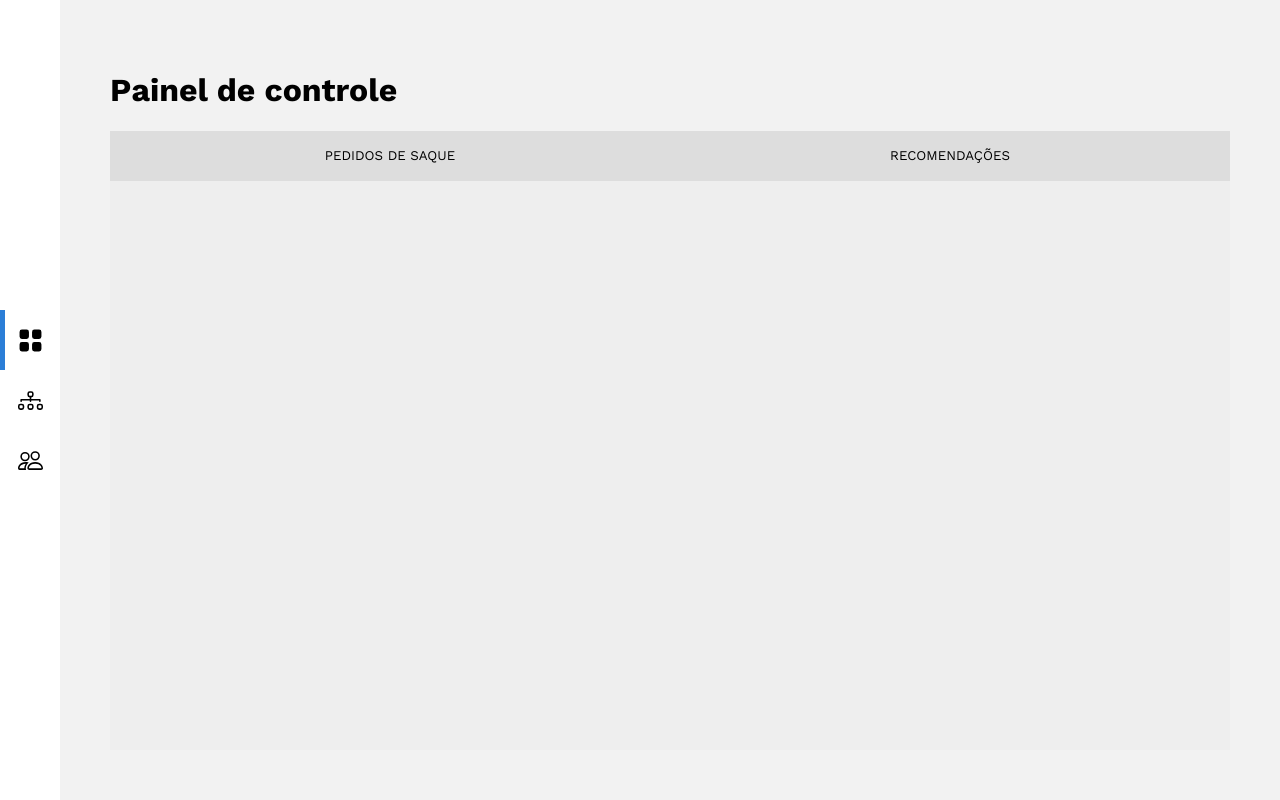
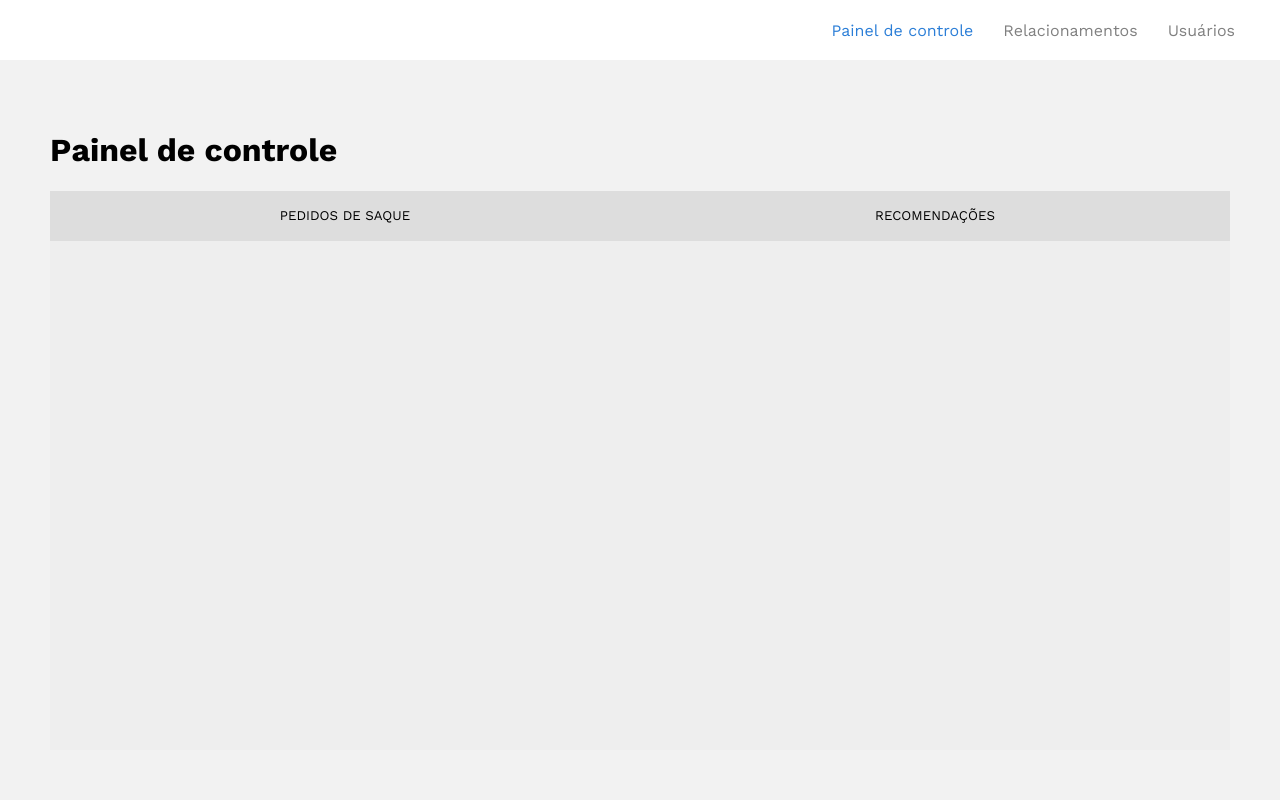
Before and after one commit to Gabrielhvcardoso/fibra-indico-web, a React (Create React App) app: page / in a window 1280 px wide. Built offline with nearby package versions, Linux system fonts and the light colour scheme.

Commit message:
remake toolbar

```diff
--- a/src/components/Toolbar/index.tsx
+++ b/src/components/Toolbar/index.tsx
@@ -1,61 +1,21 @@
-import React, { useMemo } from 'react';
-import { withRouter, Link, RouteComponentProps } from 'react-router-dom';
-import {
-  Diagram3,
-  Diagram3Fill,
-  Grid,
-  GridFill,
-  People,
-  PeopleFill
-} from 'react-bootstrap-icons';
+import React from 'react';
+import { withRouter, RouteComponentProps } from 'react-router-dom';
 
-import { Container, IconButton, Indicator, Nav } from './styles';
+import { Container, Nav, NavLink } from './styles';
 
 const Toolbar: React.FC<RouteComponentProps> = ({ location }) => {
-  const position = useMemo(() => {
-    switch (location?.pathname) {
-      case '/relationships':
-        return 1;
-      case '/users':
-        return 2;
-      default:
-        return 0;
-    }
-  }, [location?.pathname]);
-
   return (
     <Container>
       <Nav>
-        <Indicator position={position} />
-        <Link to="/">
-          <IconButton>
-            {
-              location.pathname === '/'
-                ? <GridFill size={25} />
-                : <Grid size={25} />
-            }
-          </IconButton>
-        </Link>
-
-        <Link to="/relationships">
-          <IconButton>
-            {
-              location.pathname === '/relationships'
-                ? <Diagram3Fill size={25} />
-                : <Diagram3 size={25} />
-            }
-          </IconButton>
-        </Link>
-
-        <Link to="/users">
-          <IconButton>
-            {
-              location.pathname === '/users'
-                ? <PeopleFill size={25} />
-                : <People size={25} />
-            }
-          </IconButton>
-        </Link>
+        {
+          [
+            { to: '/', label: 'Painel de controle' },
+            { to: '/relationships', label: 'Relacionamentos' },
+            { to: '/users', label: 'Usuários' }
+          ].map(({ to, label }) => (
+            <NavLink key={to} selected={location.pathname === to} to={to}>{ label }</NavLink>
+          ))
+        }
       </Nav>
     </Container>
   );
--- a/src/components/Toolbar/styles.ts
+++ b/src/components/Toolbar/styles.ts
@@ -1,13 +1,15 @@
 import styled from 'styled-components';
+import { NavLink as RouterNavLink, NavLinkProps as RouterNavLinkProps } from 'react-router-dom';
 
 export const Container = styled.aside`
   align-items: center;
   background-color: white;
+  box-sizing: border-box;
   display: flex;
-  flex-direction: column;
-  height: 100vh;
-  justify-content: center;
-  width: 60px;
+  height: 60px;
+  justify-content: flex-end;
+  padding: 0px 30px;
+  width: 100vw;
 
   @media (max-width: 768px) {
     position: absolute;
@@ -18,45 +20,17 @@ export const Container = styled.aside`
   }
 `;
 
-export const IconButton = styled.div`
-  color: black;
-  height: 60px;
-  width: 60px;
+export const Nav = styled.nav`
   display: flex;
-  align-items: center;
-  justify-content: center;
-  text-decoration: none;
-
-  @media (max-width: 768px) {
-    width: 90px;
-  }
+  position: relative;
 `;
 
-export const Nav = styled.nav`
-  display: flex;
-  flex-direction: column;
-
-  @media (max-width: 768px) {
-    flex-direction: row;
-  }
-`;
-
-interface IndicatorProps {
-  position?: number;
+interface NavLinkProps extends RouterNavLinkProps {
+  selected?: boolean;
 }
 
-export const Indicator = styled.div<IndicatorProps>`
-  background-color: #2b7ed7;
-  height: 60px;
-  position: absolute;
-  width: 5px;
-  transition: .6s transform;
-
-  transform: translateY(${props => (props.position ?? 0) * 60}px);
-
-  @media (max-width: 768px) {
-    transform: translateX(${props => (props.position ?? 0) * 90}px);
-    width: 90px;
-    height: 5px;
-  }
+export const NavLink = styled(RouterNavLink)<NavLinkProps>`
+  color: ${props => props.selected ? '#2b7ed7' : 'grey'};
+  margin: 0px 15px;
+  text-decoration: none;
 `;
--- a/src/index.css
+++ b/src/index.css
@@ -11,6 +11,7 @@ body {
 #root {
   height: 100vh;
   display: flex;
+  flex-direction: column;
 }
 
 code {
```
Also changed, not shown: 1 other file (tests, documents, lock files or other folders).
